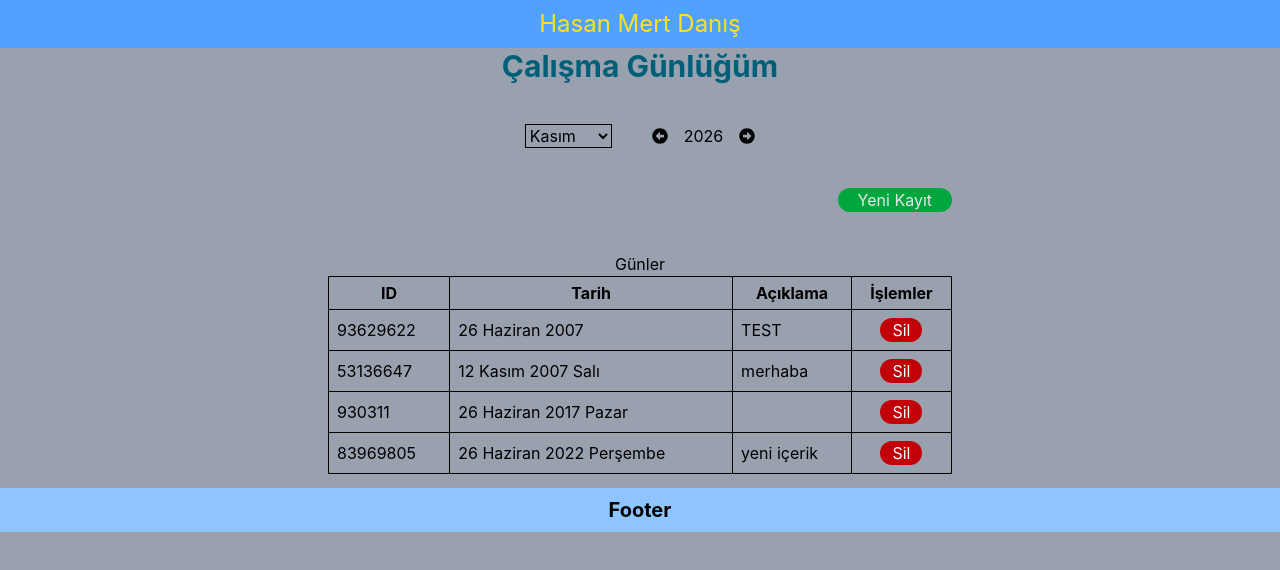
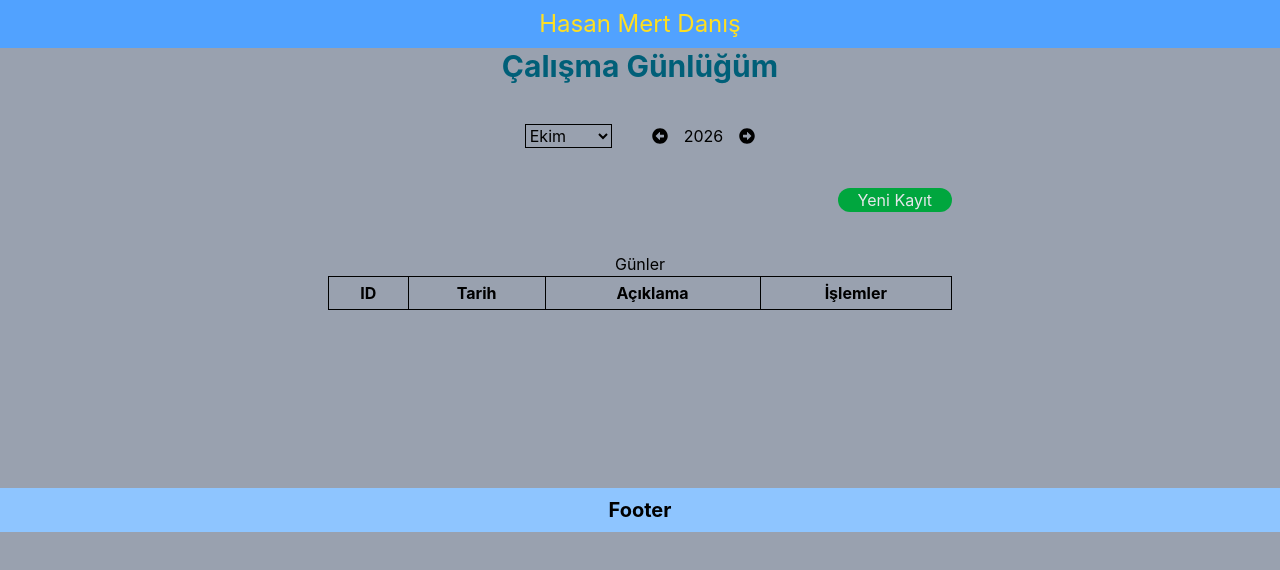
Before and after one commit to mertdns/Full_Stack_MyWorkLog_App_Web, a React (Vite) app in the folder myWorkLog_react/: page / in a window 1280 px wide. Shown: the top 570 px of the page. Built offline with nearby package versions, Linux system fonts and the light colour scheme.

Commit message:
ui tabanlı filtreleme işlemleri eklendi

```diff
--- a/myWorkLog_react/src/hooks/useConvertDateToText.ts
+++ b/myWorkLog_react/src/hooks/useConvertDateToText.ts
@@ -16,9 +16,7 @@ export const useConvertDateToText = (text: string) => {
             if (parsedDayOfWeek < 0 || parsedDayOfWeek > 6)
                 return `${dayOfMonth} ${textOfMonth[0].toUpperCase() + textOfMonth.slice(1)} ${year}`;
 
-            const result = `${dayOfMonth} ${textOfMonth[0].toUpperCase() + textOfMonth.slice(1)} ${year} ${days[parsedDayOfWeek]}`;
-
-            return result;
+            return `${dayOfMonth} ${textOfMonth[0].toUpperCase() + textOfMonth.slice(1)} ${year} ${days[parsedDayOfWeek]}`;
         }
     }
 }
--- a/myWorkLog_react/src/pages/WorkList.tsx
+++ b/myWorkLog_react/src/pages/WorkList.tsx
@@ -3,7 +3,7 @@ import { FaArrowAltCircleLeft, FaArrowAltCircleRight, FaBullseye } from "react-i
 import { useDispatch, useSelector } from "react-redux";
 import type { AppDispatch, RootState } from "../store/store";
 import type { WorkType } from "../types/Work";
-import { addSingleWork, deleteWork } from "../store/workSlice";
+import { addSingleWork, clearFilteredWorks, deleteWork, getFilteredWorks } from "../store/workSlice";
 import { IoMdClose } from "react-icons/io";
 import { useConvertDateToText } from "../hooks/useConvertDateToText";
 
@@ -20,13 +20,14 @@ export default function WorkList() {
     const [activeMonth, setActiveMonth] = useState<string>((date.getMonth() + 1).toString());
     const [activeYear, setActiveYear] = useState<number>(date.getFullYear());
     const [fullDate, setFullDate] = useState<string>(
-        `${date.getDate()}-${date.getMonth() + 1}-${date.getFullYear()}-${date.getDay()}`
+        `${date.getDate()}-${date.getMonth() + 1 < 10 ? `0${date.getMonth() + 1}` : date.getMonth() + 1}-${date.getFullYear()}-${date.getDay()}`
     );
-    const [textfullDate, setTextFullDate] = useState<string>(useConvertDateToText(fullDate).convert());
+    const [textfullDate] = useState<string>(useConvertDateToText(fullDate).convert());
     const [addWorkInput, setAddWorkInput] = useState<null | string>(null);
     const [activeWorkId, setActiveWorkId] = useState<number>(-1);
 
     const works = useSelector((state: RootState) => state.work.works);
+    const filteredWorks = useSelector((state: RootState) => state.work.filteredWorks);
     const dispatch: AppDispatch = useDispatch();
 
     const increment = () => {
@@ -40,6 +41,7 @@ export default function WorkList() {
     const decrement = () => {
         if (activeYear > 1950)
             setActiveYear(prev => prev - 1)
+        setFullDate(`${date.getDate()}-${activeMonth}-${activeYear}`);
     }
 
     const changeValuesWithOrder = (deleteWorkValue: boolean, addWorkValue: boolean) => {
@@ -83,6 +85,19 @@ export default function WorkList() {
         };
     }, [deleteWorkModalState]);
 
+    useEffect(() => {
+        if (parseInt(activeMonth) === 0) {
+            dispatch(clearFilteredWorks());
+            return;
+        }
+        setFullDate(`${date.getDate()}-${activeMonth}-${activeYear}-${date.getDay()}`);
+    }, [activeMonth, activeYear])
+
+    useEffect(() => {
+        if (parseInt(activeMonth) !== 0)
+            dispatch(getFilteredWorks(fullDate));
+    }, [fullDate])
+
     const tableColumns = [
         {
             id: 1,
@@ -102,14 +117,11 @@ export default function WorkList() {
         }
     ]
 
-    // useEffect(() => {
-    // }, [activeMonth, activeYear])
-
     if (addNewWorkModalState) {
         const addWorkBtnClick = () => {
             const obj: WorkType = {
                 id: Math.floor(Math.random() * 99999999),
-                date: fullDate
+                date: `${date.getDate()}-${date.getMonth() + 1 < 10 ? `0${date.getMonth() + 1}` : date.getMonth() + 1}-${date.getFullYear()}-${date.getDay()}`
             }
 
             if (addWorkInput)
@@ -188,10 +200,11 @@ export default function WorkList() {
 
             <div className="flex items-center justify-center flex-col sm:flex-row gap-y-4 sm:gap-y-0 gap-x-10 my-10">
                 <div>
-                    <select value={activeMonth} onChange={(e) => setActiveMonth(e.target.value)} className="border-1 focus:outline-0 border-black" name="month" id="month">
+                    <select value={parseInt(activeMonth) < 10 ? `0${activeMonth}` : activeMonth} onChange={(e) => setActiveMonth(e.target.value)} className="border-1 focus:outline-0 border-black" name="month" id="month">
+                        <option className="bg-gray-400" value="0">Tümü</option>
                         {
                             months.map((month, index) => (
-                                <option key={index} className="bg-gray-400" value={index}>{month[0].toUpperCase() + month.slice(1)}</option>
+                                <option key={index + 1} className="bg-gray-400" value={index + 1 < 10 ? `0${index + 1}` : index + 1}>{month[0].toUpperCase() + month.slice(1)}</option>
                             ))
                         }
                     </select>
@@ -200,7 +213,7 @@ export default function WorkList() {
                     <button className="cursor-pointer" onClick={decrement}>
                         <FaArrowAltCircleLeft />
                     </button>
-                    <div>{activeYear}</div>
+                    <div>{parseInt(activeMonth) != 0 ? activeYear : 'Tümü'}</div>
                     <button className="cursor-pointer" onClick={increment}>
                         <FaArrowAltCircleRight />
                     </button>
@@ -228,7 +241,7 @@ export default function WorkList() {
                     </thead>
                     <tbody>
                         {
-                            works && works.map((work: WorkType) => {
+                            activeMonth && parseInt(activeMonth) == 0 ? works && works.map((work: WorkType) => {
                                 const data = useConvertDateToText(work.date);
                                 return (
                                     <tr key={work.id}>
@@ -246,7 +259,26 @@ export default function WorkList() {
                                         </td>
                                     </tr>
                                 )
-                            })
+                            }) :
+                                filteredWorks && filteredWorks.map((work: WorkType) => {
+                                    const data = useConvertDateToText(work.date);
+                                    return (
+                                        <tr key={work.id}>
+                                            <td className={tableContentColumnsStyle}>{work.id}</td>
+                                            <td className={tableContentColumnsStyle}>{data.convert()}</td>
+                                            <td className={tableContentColumnsStyle}>{work.explanation}</td>
+                                            <td className={tableContentColumnsStyle + " text-center"}>
+                                                <button
+                                                    className="focus:outline-0 border-0 bg-red-700 text-white my-2 px-3 rounded-xl duration-200 hover:bg-transparent hover:text-red-700 hover:border-1 hover:border-red-700"
+                                                    onClick={() => {
+                                                        setActiveWorkId(work.id);
+                                                        changeValuesWithOrder(true, false)
+                                                    }}
+                                                    type="button">Sil</button>
+                                            </td>
+                                        </tr>
+                                    )
+                                })
                         }
                     </tbody>
                 </table>
--- a/myWorkLog_react/src/sample-data/data.ts
+++ b/myWorkLog_react/src/sample-data/data.ts
@@ -3,13 +3,17 @@ import type { WorkType } from "../types/Work";
 export const worksData: WorkType[] = [
     {
         id: Math.floor(99999999 * Math.random()),
-        date: "26-06-2007-7",
+        date: "26-06-2026-7",
         explanation: "TEST"
     },
     {
         id: Math.floor(99999999 * Math.random()),
-        date: "12-11-2007-2",
+        date: "12-11-2026-2",
         explanation: "merhaba"
+    },    {
+        id: Math.floor(99999999 * Math.random()),
+        date: "11-11-2026-2",
+        explanation: "kasım"
     },
     {
         id: Math.floor(99999999 * Math.random()),
--- a/myWorkLog_react/src/store/workSlice.ts
+++ b/myWorkLog_react/src/store/workSlice.ts
@@ -14,7 +14,7 @@ const workSlice = createSlice({
         addWorks(state: WorkSliceType, action: PayloadAction<WorkType[]>) {
             state.works = action.payload;
         },
-        addSingleWork(state: WorkSliceType, action: PayloadAction<WorkType>){
+        addSingleWork(state: WorkSliceType, action: PayloadAction<WorkType>) {
             state.works?.push(action.payload);
         },
         deleteWork(state, action: PayloadAction<number>) {
@@ -34,19 +34,20 @@ const workSlice = createSlice({
 
             if (parts.length !== 4) return;
 
-            const [, month, year ,] = parts;
+            const [, month, year] = parts;
 
-            const filteredWorks = state.works?.filter(work => {
-                const [, workMonth, workYear ,] = work.date.split("-");
+            state.filteredWorks = state.works.filter(work => {
+                const [, workMonth, workYear] = work.date.split("-");
 
-                return workMonth === month && workYear === year;
+                return Number(workMonth) === Number(month)
+                    && Number(workYear) === Number(year);
             });
-
-            if(filteredWorks)
-                state.filteredWorks = filteredWorks;
+        },
+        clearFilteredWorks(state) {
+            state.filteredWorks = [];
         }
     }
 });
 
-export const { addWorks, deleteWork, updateWork, getFilteredWorks, addSingleWork } = workSlice.actions;
+export const { addWorks, deleteWork, updateWork, getFilteredWorks, addSingleWork, clearFilteredWorks } = workSlice.actions;
 export default workSlice.reducer;
--- a/myWorkLog_react/src/types/Work.ts
+++ b/myWorkLog_react/src/types/Work.ts
@@ -5,6 +5,6 @@ export interface WorkType{
 }
 
 export interface WorkSliceType{
-    works: Array<WorkType> | null;
+    works: Array<WorkType>;
     filteredWorks: Array<WorkType> | null;
 }
```
